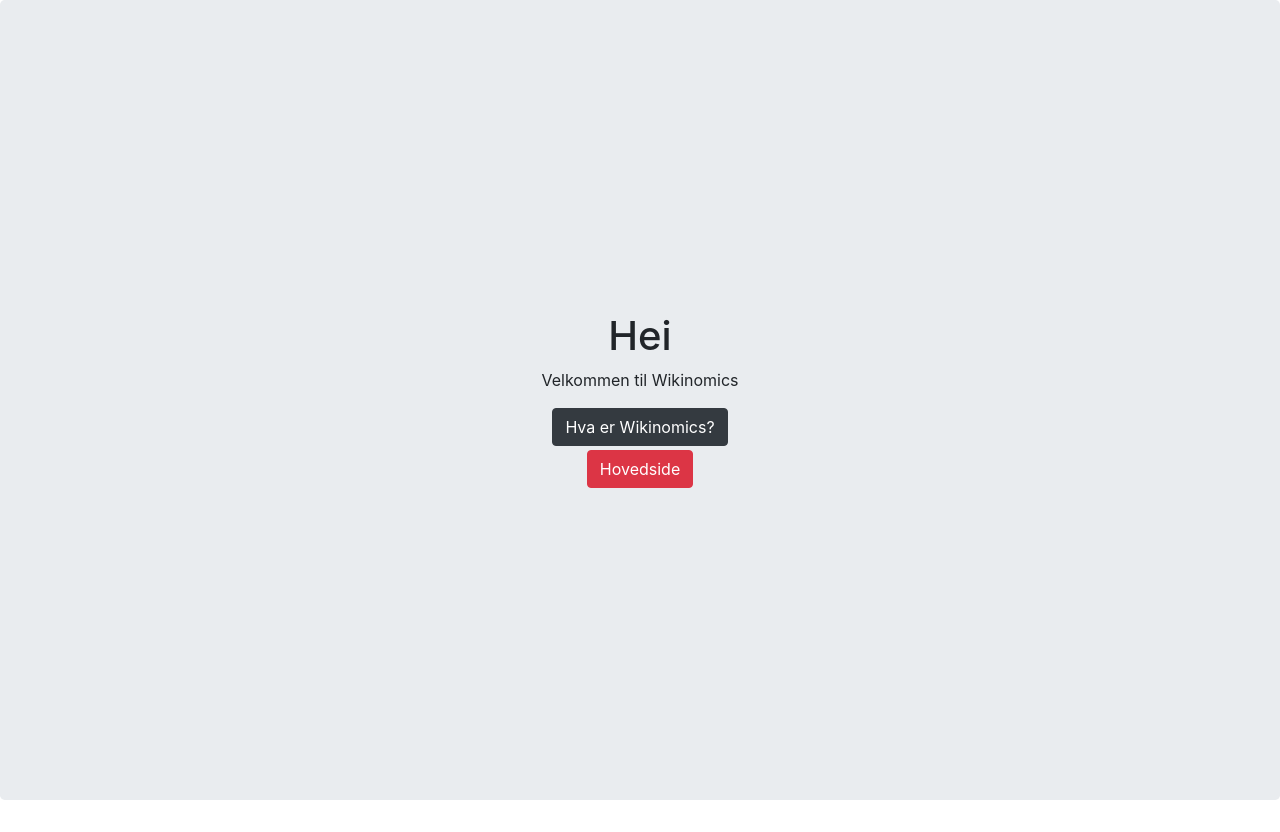
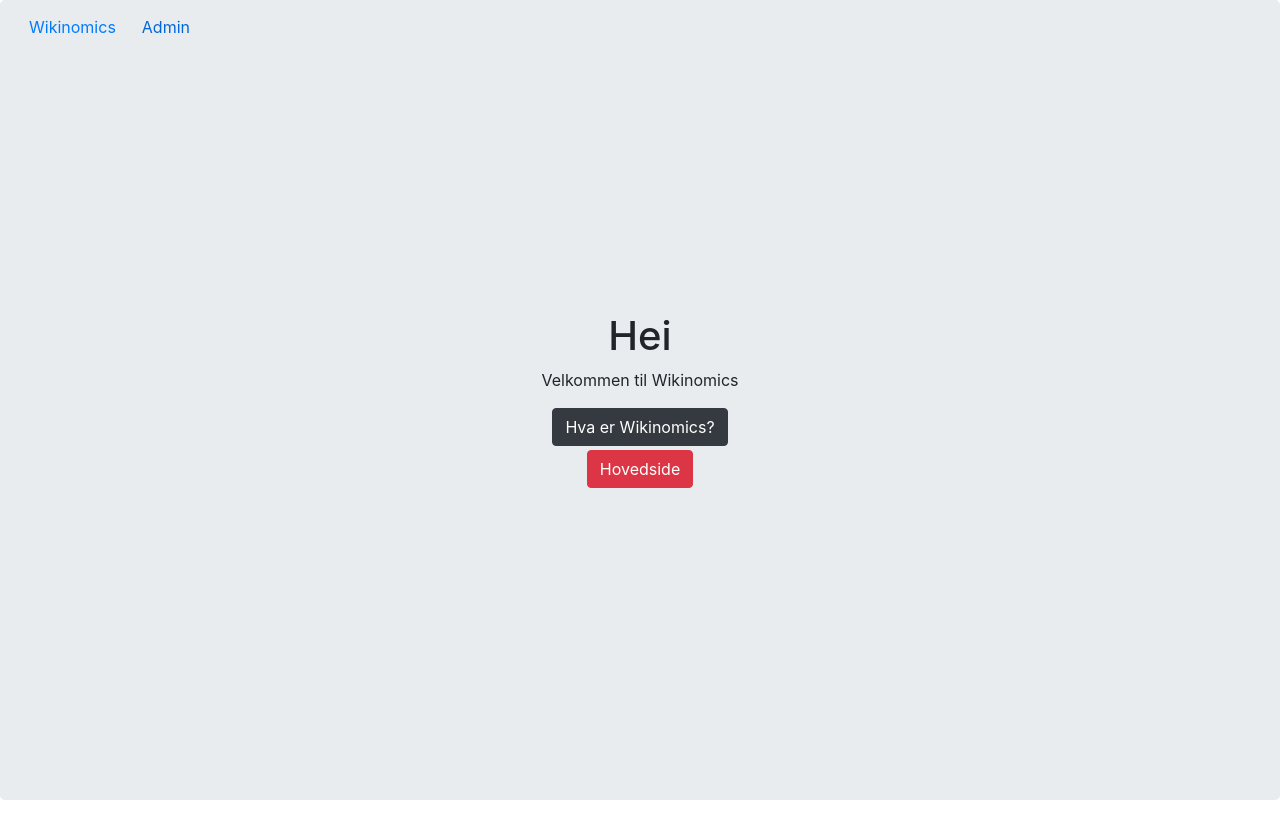
Before and after one commit to milehagen/wikinomics-mail, an Angular app in the folder wikinomics-mail/ClientApp/: page /home in a window 1280 px wide. Built offline with nearby package versions, Linux system fonts and the light colour scheme; no server answers.

Commit message:
Added navbar to home page

```diff
--- a/wikinomics-mail/ClientApp/src/app/home/home.component.html
+++ b/wikinomics-mail/ClientApp/src/app/home/home.component.html
@@ -1,3 +1,8 @@
+<nav class="navbar navbar-default position-fixed">
+  <button class="btn btn-link" (click)="BackToMain()">Wikinomics</button>
+  <button class="btn btn-link"><a href="../admin">Admin</a></button>
+</nav>
+
 <div class="jumbotron d-flex align-items-center min-vh-100">
   <div class="container text-center">
     <div *ngIf="!showInfo" @fadeIn>
```
